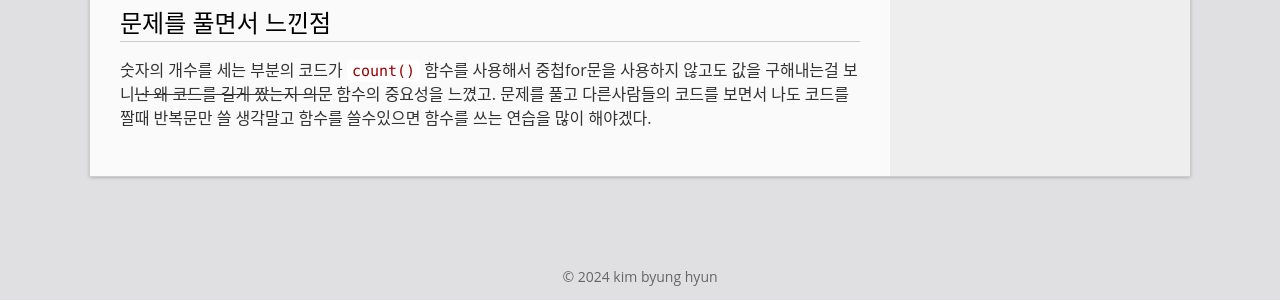
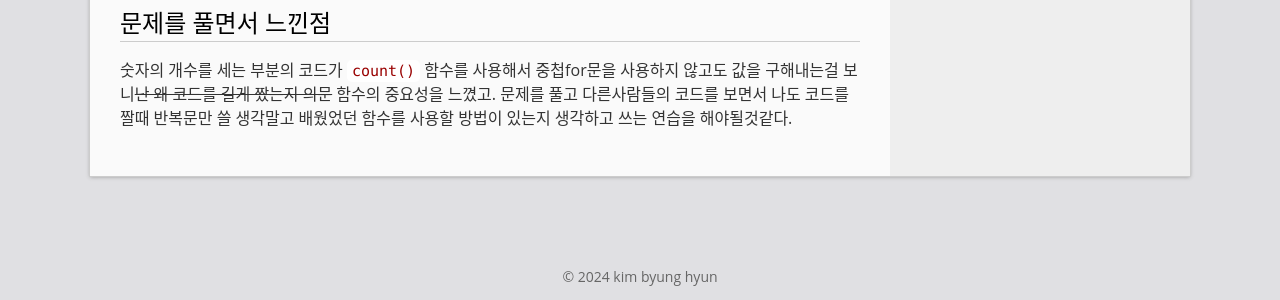
Before and after one commit to bh6366632/bh6366632.github.com, a Jekyll site: the page built from _posts/2024-04-04-number.md, in a window 1280 px wide. Shown: the part 1897-2197 px from the top of the page. Built offline with Jekyll 4.4.1, drawn with Linux system fonts in a browser that asks for light colours.

Commit message:
Update 2024-04-04-number.md

```diff
--- a/_posts/2024-04-04-number.md
+++ b/_posts/2024-04-04-number.md
@@ -71,4 +71,4 @@ for i in range(10):
 숫자의 개수를 세는 부분의 코드가 `count()` 함수를 사용해서 중첩for문을 사용하지 않고도
 값을 구해내는걸 보니~~난 왜 코드를 길게 짰는지 의문~~ 함수의 중요성을 느꼈고.
 문제를 풀고 다른사람들의 코드를 보면서 나도 코드를 짤때 반복문만 쓸 생각말고
-함수를 쓸수있으면 함수를 쓰는 연습을 많이 해야겠다.
+배웠었던 함수를 사용할 방법이 있는지 생각하고 쓰는 연습을 해야될것같다.
```
